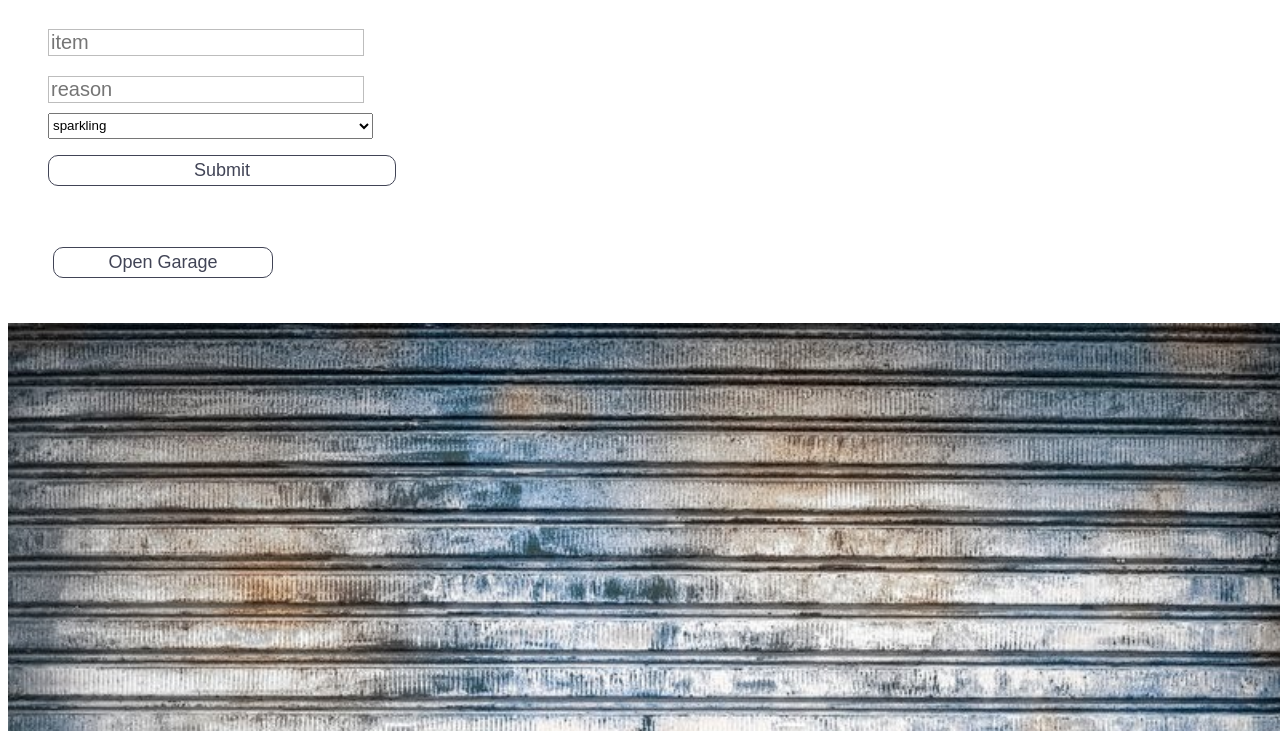
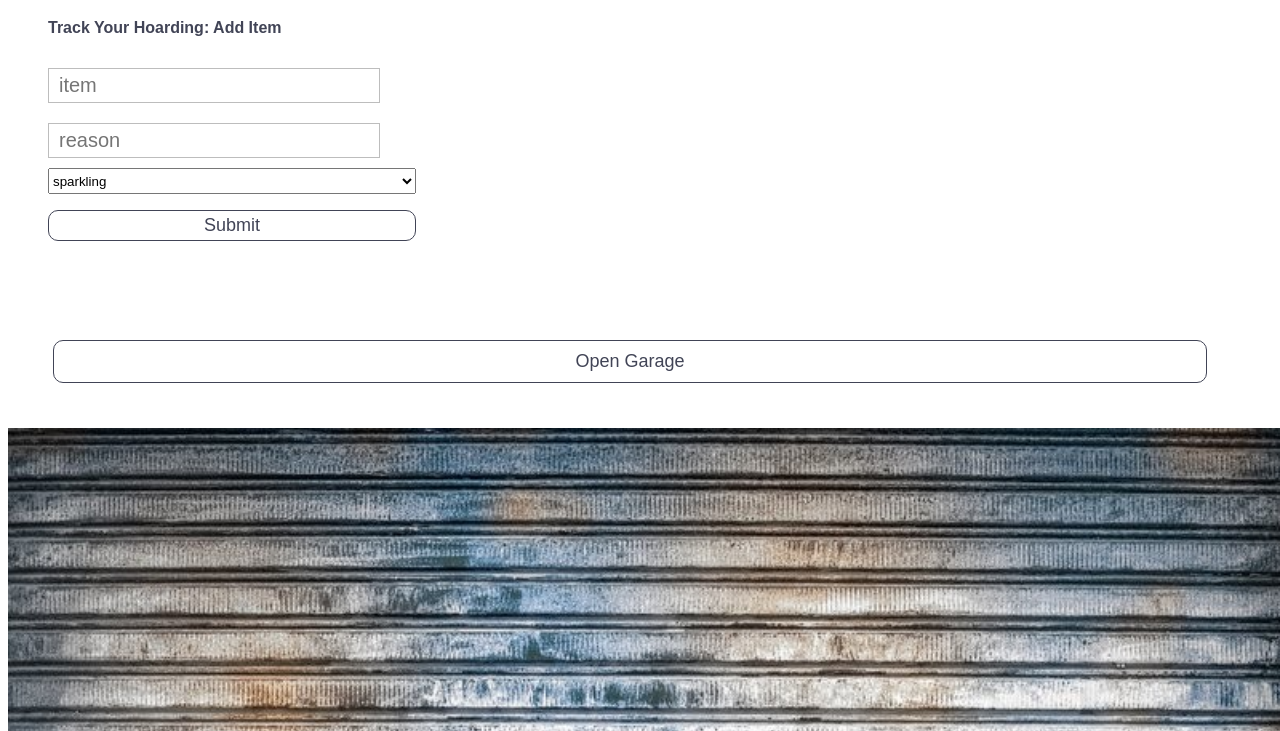
Before and after one commit to francylang/garage-bin, a website: page public/index.html in a window 1280 px wide. Shown: the part 69-800 px from the top of the page. Drawn offline with nearby package versions, Linux system fonts and the light colour scheme; no server answers.

Commit message:
Style counts

```diff
--- a/public/index.html
+++ b/public/index.html
@@ -12,6 +12,7 @@
 <body>
   <main>
     <h1>Garage Bin</h1>
+    <h4>Track Your Hoarding: Add Item</h4>
     <form>
       <input class="item-name" type="text" placeholder="item" />
       <input class="reason" type="text" placeholder="reason" />
@@ -21,16 +22,18 @@
           <option class="cleanliness" value="rancid">rancid</option>
         </select>
       <input class="new-item-save" type="submit" />
+
     </form>
-    <div class="garage-opener">Open Garage</div>
-    <div class="garage-door"></div>
-    <div class="append-item"></div>
     <div class="append-count">
       <h3 class="item-count"></h3>
       <h3 class="rancid-count"></h3>
       <h3 class="sparkling-count"></h3>
       <h3 class="dusty-count"></h3>
     </div>
+    <div class="garage-opener">Open Garage</div>
+    <div class="garage-door"></div>
+    <div class="append-item"></div>
+
   </main>
   <script src='https://ajax.googleapis.com/ajax/libs/jquery/3.2.1/jquery.min.js'></script>
   <script type='text/javascript' src='./scripts.js'></script>
--- a/public/styles.css
+++ b/public/styles.css
@@ -11,9 +11,11 @@ input {
   font-size: 20px;
   font-weight: lighter;
   margin: 10px 0;
+  padding: 5px 10px;
 }
 
-h1 {
+h1,
+h4 {
   color: #414456;
   margin-left: 40px;
 }
@@ -43,7 +45,7 @@ form {
 }
 
 .status {
-  width: 325px;
+  width: 368px;
   height: 26px;
   cursor: pointer;
 }
@@ -85,7 +87,7 @@ h2 {
 .new-item-save {
   display: inline-block;
   margin: 16px 0;
-  width: 348px;
+  width: 368px;
 }
 
 .new-item-save:hover {
@@ -103,13 +105,16 @@ h2 {
   background-image: url('../assets/door.jpg');
   background-repeat: no-repeat;
   background-size: cover;
-
 }
 
-/*.hide-content {
-  display: flex;
-  flex-direction: column;
-}*/
+.garage-opener {
+  width: 90%;
+  padding: 10px 0;
+}
+.garage-opener:hover {
+  color: #fff;
+  background-color: #414456;
+}
 
 .inactive {
   display: none;
@@ -127,3 +132,9 @@ h2 {
   width: 100%;
   color: white;
 }
+
+.append-count {
+  display: flex;
+  justify-content: space-around;
+  color: #405780;
+}
```
